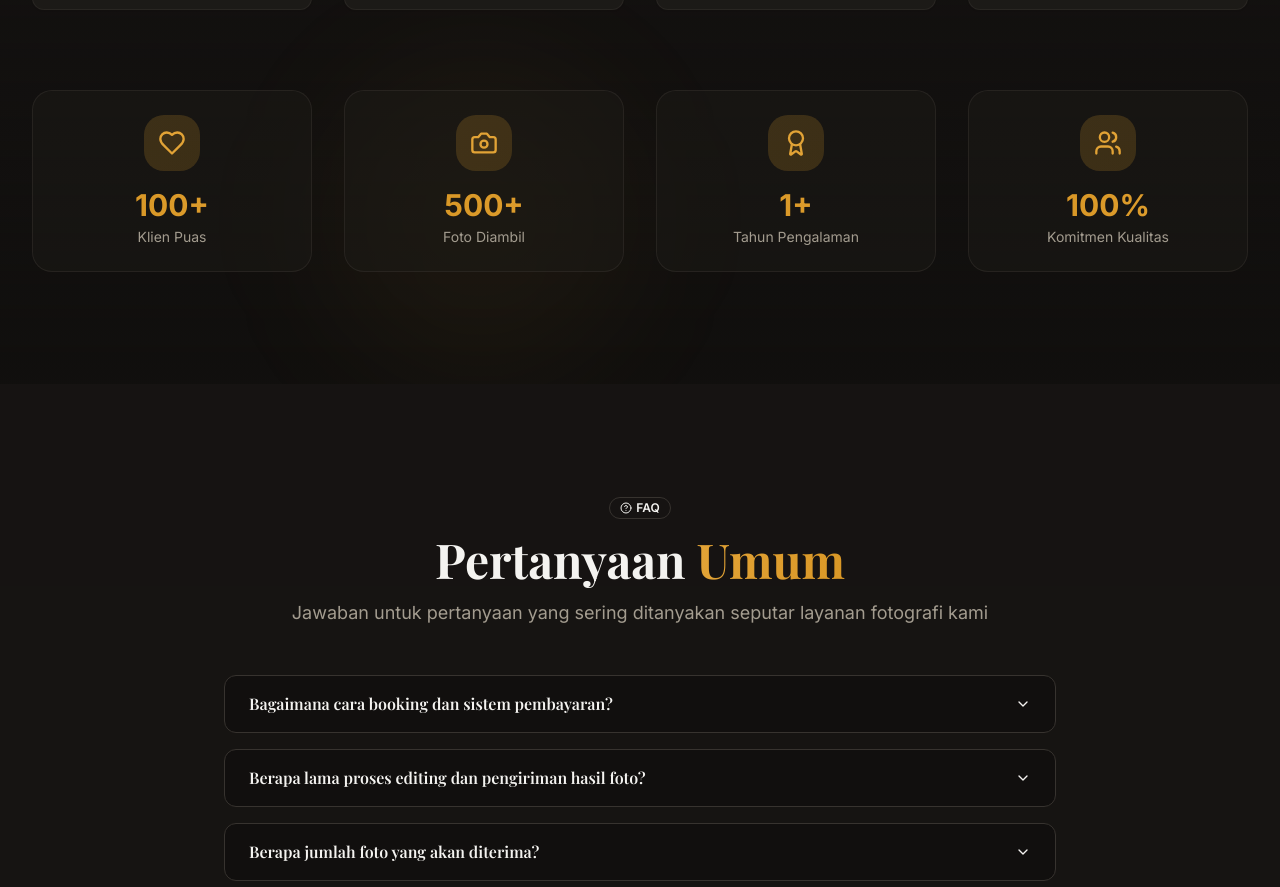
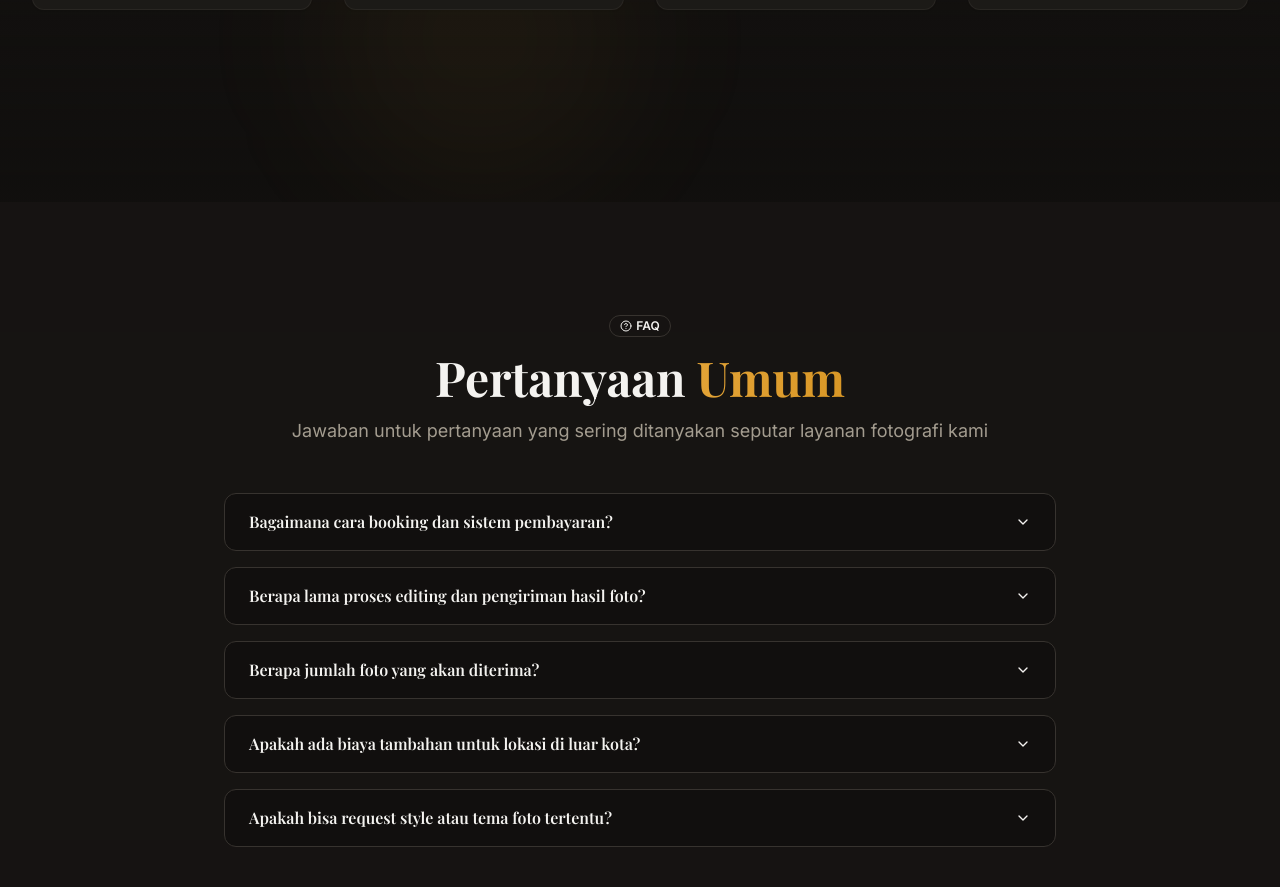
Before and after one commit to athaserah/atha-studio, a React (Vite) app: page / in a window 1280 px wide. Shown: the part 3733-4620 px from the top of the page. Built offline with nearby package versions, Linux system fonts and the light colour scheme; no server answers; the database is empty.

Commit message:
Visual edit in Lovable
Edited UI in Lovable

```diff
--- a/src/components/WhyChooseUs.tsx
+++ b/src/components/WhyChooseUs.tsx
@@ -158,21 +158,7 @@ export const WhyChooseUs = () => {
             icon: Users
           }].map((stat, index) => {
             const Icon = stat.icon;
-            return (
-              <div
-                key={stat.label}
-                className="text-center group p-6 rounded-2xl bg-card/50 backdrop-blur-sm border border-border/50 hover:border-primary/30 hover:bg-card/80 transition-all duration-300 hover:-translate-y-1"
-                style={{ animationDelay: `${0.6 + index * 0.1}s` }}
-              >
-                <div className="flex justify-center mb-4">
-                  <div className="icon-container w-14 h-14 rounded-2xl bg-primary/10 flex items-center justify-center group-hover:bg-primary group-hover:scale-110 transition-all duration-300">
-                    <Icon className="h-7 w-7 text-primary group-hover:text-primary-foreground transition-colors duration-300" />
-                  </div>
-                </div>
-                <div className="text-3xl font-bold gradient-text mb-1">{stat.value}</div>
-                <div className="text-sm text-muted-foreground">{stat.label}</div>
-              </div>
-            );
+            return;
           })}
           </div>
         </div>
```
